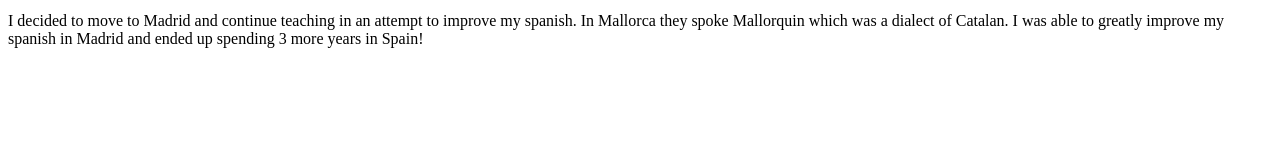
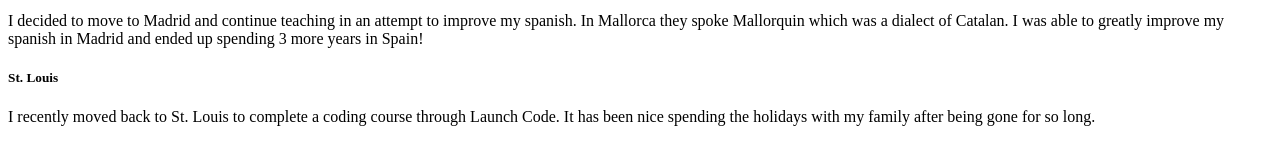
Before and after one commit to kayfree102/HTML-ME-SOMETHING, a plain HTML site: page index.html in a window 1280 px wide. Shown: the part 1624-1766 px from the top of the page. Before the commit the page ends 1688 px from the top, so only its background shows below. Drawn offline with Linux system fonts and the light colour scheme.

Commit message:
Added St. Louis

```diff
--- a/index.html
+++ b/index.html
@@ -36,6 +36,9 @@
             In Mallorca they spoke Mallorquin which was a dialect of Catalan. I was able to greatly improve my spanish in Madrid and
             ended up spending 3 more years in Spain!
         </p>
+        <h5>St. Louis</h5>
+        <p>I recently moved back to St. Louis to complete a coding course through Launch Code.
+            It has been nice spending the holidays with my family after being gone for so long.</p>
 
         </article>
    </body>
```
